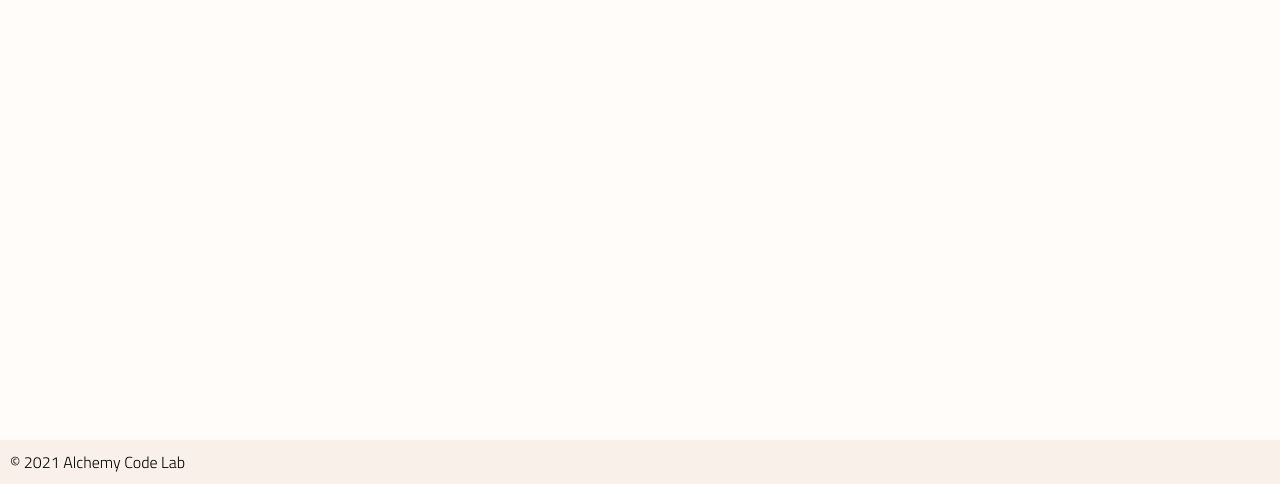
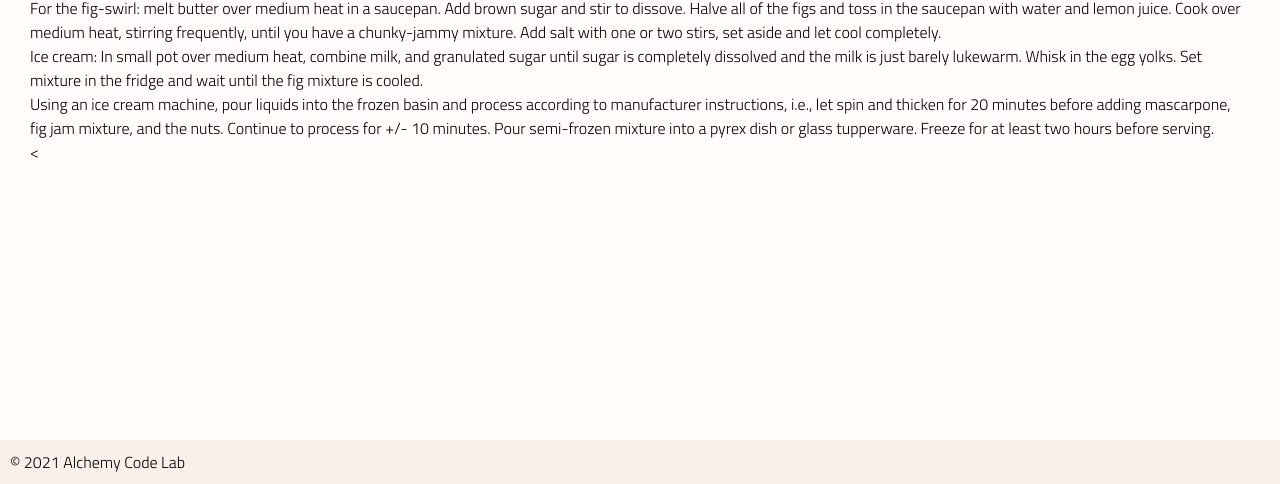
Before and after one commit to tannermeck/Chocolate-pizza, a plain HTML site: page index.html in a window 1280 px wide. Shown: the part 316-800 px from the top of the page. Drawn offline with Linux system fonts and the light colour scheme.

Commit message:
added body elements

```diff
--- a/index.html
+++ b/index.html
@@ -35,9 +35,24 @@
         <section class="image-section">
             <h1>Chocolate Pizza</h1>
             <p>POSTED ON 15 DEC 2013 / DESSERTS</p>
+            <img src="./assets/logo.png"
+            <img src="./assets/choco-pizza.png" alt="choco-pizza">
         </section>
         <section class="text-section">
+            <p> For the fig-swirl: melt butter over medium heat in a saucepan. Add brown sugar and stir to dissove.
+                 Halve all of the figs and toss in the saucepan with water and lemon juice. Cook over medium heat,
+                 stirring frequently, until you have a chunky-jammy mixture. Add salt with one or two stirs,
+                 set aside and let cool completely.</p>
 
+            <p>Ice cream: In small pot over medium heat, combine milk, and granulated sugar until sugar is completely
+                dissolved and the milk is just barely lukewarm. Whisk in the egg yolks. Set mixture in the fridge and wait
+                until the fig mixture is cooled.</p>
+
+            <p>Using an ice cream machine, pour liquids into the frozen basin and process according to manufacturer instructions,
+                i.e., let spin and thicken for 20 minutes before adding mascarpone, fig jam mixture, and the nuts. Continue to process
+                for +/- 10 minutes. Pour semi-frozen mixture into a pyrex dish or glass tupperware. Freeze for at least two hours before
+                serving.</p>
+<
         </section>
 
 
```
